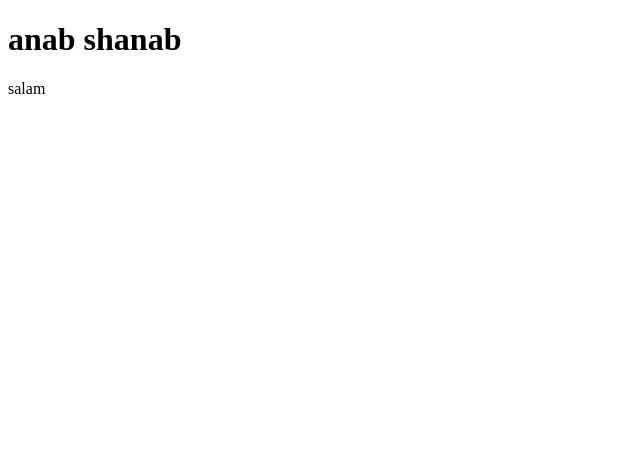
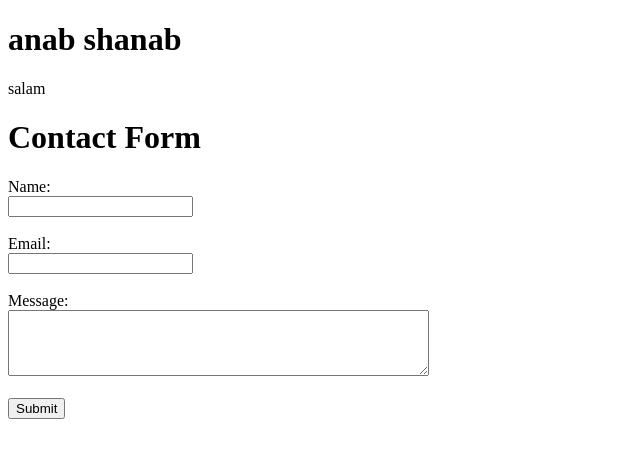
Before and after one commit to fariha-shafiq123/portfolio, a plain HTML site: page index.html in a window 1280 px wide. Shown: the whole page, without its empty margins (0-640 px from the left). Drawn offline with Linux system fonts and the light colour scheme.

Commit message:
Update index.html

```diff
--- a/index.html
+++ b/index.html
@@ -8,5 +8,18 @@
 <body>
     <h1>anab shanab</h1>
     <p>salam</p>
+     <h1>Contact Form</h1>
+    <form action="/submit" method="post">
+        <label for="name">Name:</label><br>
+        <input type="text" id="name" name="name"><br><br>
+
+        <label for="email">Email:</label><br>
+        <input type="email" id="email" name="email"><br><br>
+
+        <label for="message">Message:</label><br>
+        <textarea id="message" name="message" rows="4" cols="50"></textarea><br><br>
+
+        <input type="submit" value="Submit">
+    </form>
 </body>
 </html>
```
